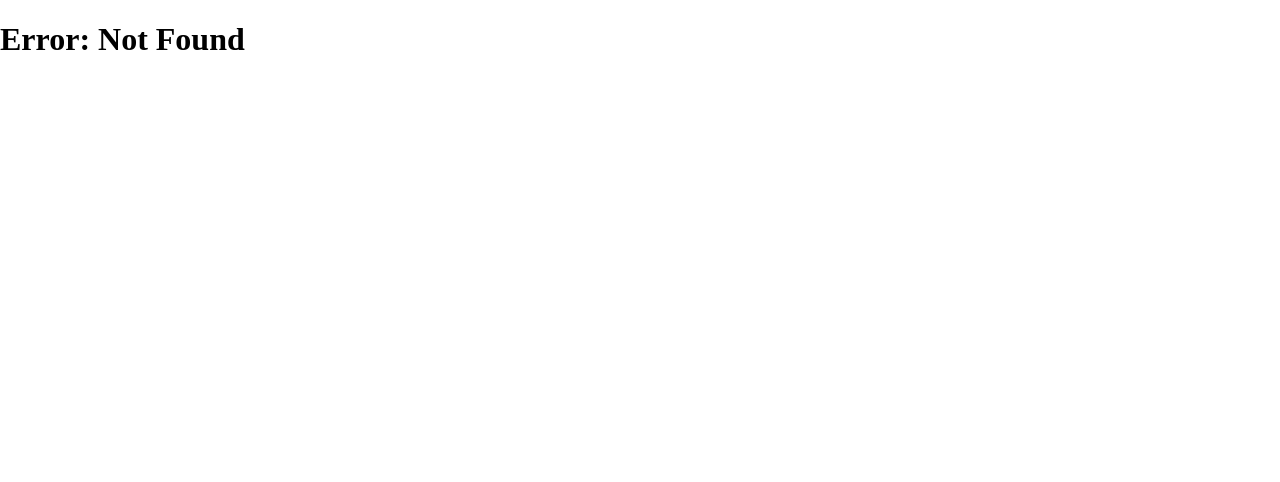
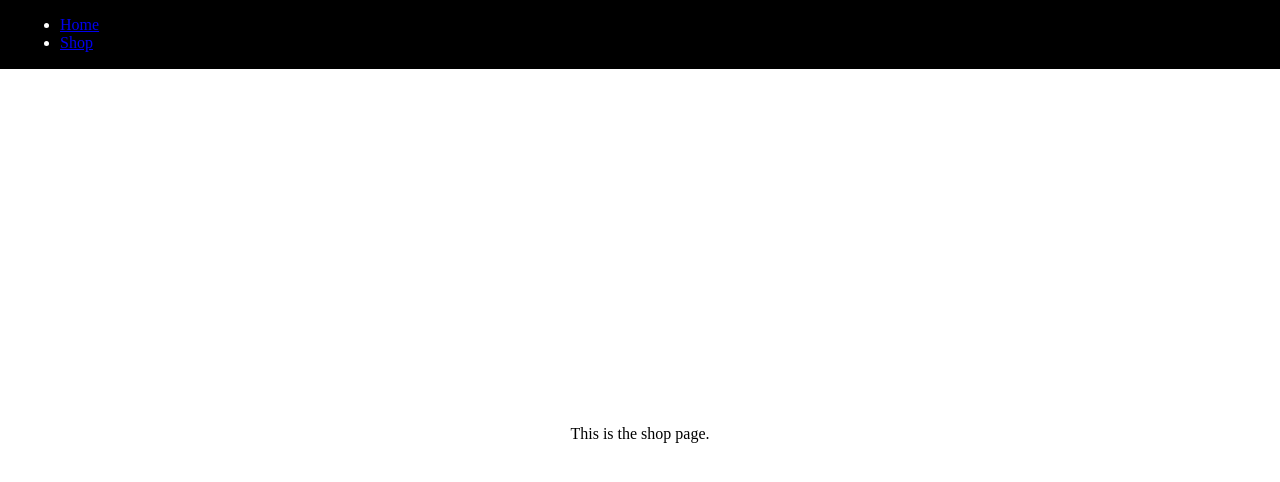
Before and after one commit to pv-230/odin-shopping-cart, a React app: page /shop in a window 1280 px wide. Before the commit this address had no page. Shown: the top 482 px of the page. Built offline with nearby package versions, Linux system fonts and the light colour scheme.

Commit message:
Update project file structure

```diff
--- a/src/components/navbar/navbar.jsx
+++ b/src/components/navbar/navbar.jsx
@@ -1,11 +1,19 @@
 import React from 'react';
+import { Link } from 'react-router-dom';
 import './navbar.css';
 
 function Navbar() {
   return (
-    <div className="navbar">
-      <h1>Home</h1>
-    </div>
+    <nav className="navbar">
+      <ul>
+        <li>
+          <Link to="/">Home</Link>
+        </li>
+        <li>
+          <Link to="/shop">Shop</Link>
+        </li>
+      </ul>
+    </nav>
   );
 }
 
--- a/src/index.jsx
+++ b/src/index.jsx
@@ -1,28 +1,9 @@
 import React from 'react';
 import ReactDOM from 'react-dom/client';
-import { createBrowserRouter, RouterProvider } from 'react-router-dom';
-
-// Components
-import App from './components/app/app.jsx';
-import ErrorPage from './components/error-page/error-page.jsx';
-import Home from './components/home/home.jsx';
-
-const router = createBrowserRouter([
-  {
-    path: '/',
-    element: <App />,
-    errorElement: <ErrorPage />,
-    children: [
-      {
-        index: true,
-        element: <Home />,
-      },
-    ],
-  },
-]);
+import App from './routes/app.jsx';
 
 ReactDOM.createRoot(document.getElementById('root')).render(
   <React.StrictMode>
-    <RouterProvider router={router} />
+    <App />
   </React.StrictMode>
 );
--- /dev/null
+++ b/src/routes/app.jsx
@@ -0,0 +1,32 @@
+import React from 'react';
+import {
+  createBrowserRouter,
+  createRoutesFromElements,
+  RouterProvider,
+  Route,
+} from 'react-router-dom';
+
+// Routes
+import Layout from './layout/layout.jsx';
+import ErrorPage from './error-page/error-page.jsx';
+import Home from './home/home.jsx';
+import Shop from './shop/shop.jsx';
+
+// Browser router
+const router = createBrowserRouter(
+  createRoutesFromElements(
+    <Route path="/" element={<Layout />} errorElement={<ErrorPage />}>
+      <Route errorElement={<ErrorPage />}>
+        <Route index element={<Home />} />
+        <Route path="shop" element={<Shop />} />
+      </Route>
+    </Route>
+  )
+);
+
+// App component
+function App() {
+  return <RouterProvider router={router} />;
+}
+
+export default App;
--- a/src/components/app/app.css
+++ b/src/routes/layout/layout.css
@@ -15,7 +15,7 @@ body,
   display: flex;
 }
 
-.app {
+.layout {
   flex: 1;
   display: flex;
   flex-direction: column;
--- a/src/components/app/app.jsx
+++ b/src/routes/layout/layout.jsx
@@ -1,18 +1,18 @@
 import React from 'react';
 import { Outlet } from 'react-router-dom';
 import 'normalize.css';
-import './app.css';
+import './layout.css';
 
 // Components
-import Navbar from '../navbar/navbar.jsx';
+import Navbar from '../../components/navbar/navbar.jsx';
 
-function App() {
+function Layout() {
   return (
-    <div className="app">
+    <div className="layout">
       <Navbar />
       <Outlet />
     </div>
   );
 }
 
-export default App;
+export default Layout;
--- /dev/null
+++ b/src/routes/shop/shop.css
@@ -0,0 +1,6 @@
+.shop {
+  display: flex;
+  justify-content: center;
+  align-items: center;
+  height: 100%;
+}
--- /dev/null
+++ b/src/routes/shop/shop.jsx
@@ -0,0 +1,8 @@
+import React from 'react';
+import './shop.css';
+
+function Shop() {
+  return <div className="shop">This is the shop page.</div>;
+}
+
+export default Shop;
```
Also changed, not shown: src/routes/error-page/error-page.jsx (renamed from src/components/error-page/error-page.jsx), src/routes/home/home.css (renamed from src/components/home/home.css), src/routes/home/home.jsx (renamed from src/components/home/home.jsx).
